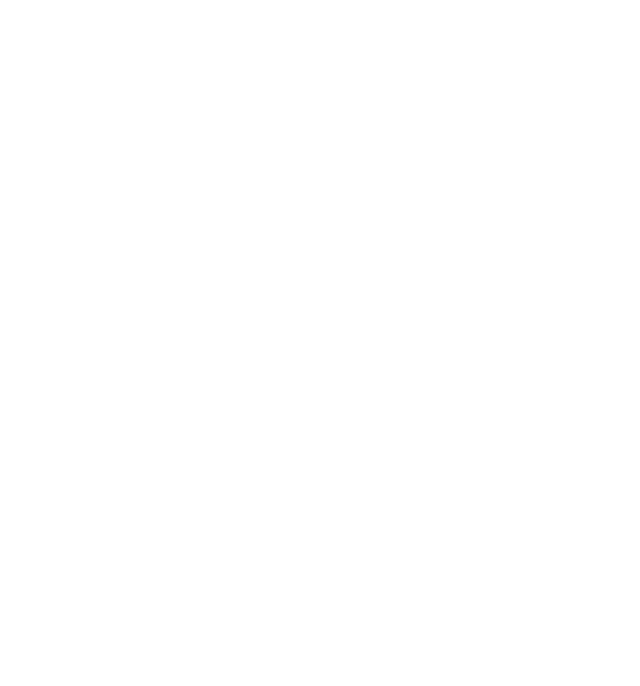
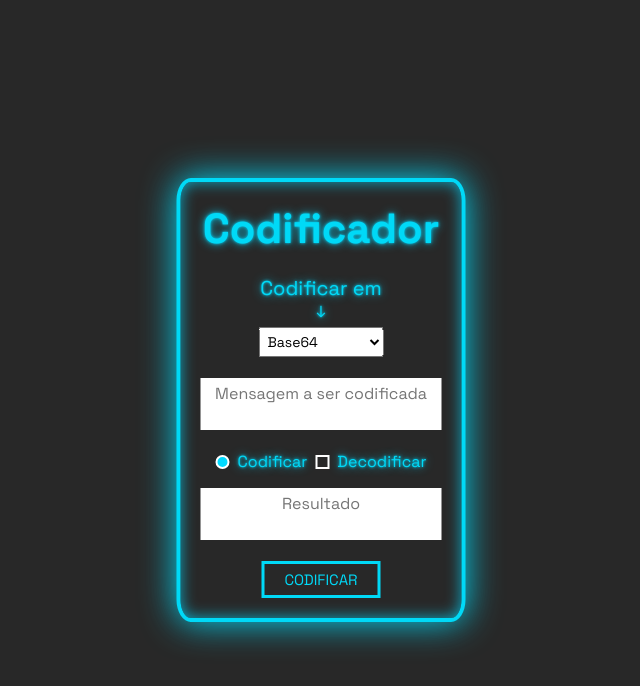
Before and after one commit to nobrupsiq/projeto-individual-resilia-MD2, a plain HTML site: page index.html in a window 1280 px wide. Shown: the whole page, without its empty margins (319-959 px from the left). Drawn offline with Linux system fonts and the light colour scheme.

Commit message:
html e css finalizado

```diff
--- a/assets/css/style.css
+++ b/assets/css/style.css
@@ -2,16 +2,104 @@
     padding: 0;
     margin: 0;
     box-sizing: border-box;
+    font-family: 'Space Grotesk', sans-serif;
 }
 
-ul,
-a {
-    list-style: none;
-    text-decoration: none;
-    color: #000;
+body {
+    background: #282828;
 }
 
-img {
-    max-width: 100%;
-    display: block;
+.container {
+    position: absolute;
+    top: 50%;
+    left: 50%;
+    transform: translate(-50%, -50%);
+    max-width: 23.75rem;
+    margin: 0 auto;
+    padding: 1.25rem;
+    text-align: center;
+    border-radius: 5%;
+    color: #fff;
+    background-color: #282828;
+    border: 4px solid #00d9f7;
+    color: #00d9f7;
+    box-shadow: 0px 0px 35px #00d9f7, 0px 0px 15px #00d9ffc0 inset;
+    text-shadow: 0px 0px 10px #00d9ffcc, 0px 0px 3px #00d9ff;
 }
+
+.container h1 {
+    font-size: 2.625rem;
+    margin: 0 0 1.25rem 0;
+}
+.container p {
+    font-size: 1.25rem;
+}
+
+.container #select {
+    margin: 5px;
+    padding: 4px;
+    outline: none;
+    font-size: 14px;
+}
+
+.container #saltos {
+    display: none;
+}
+
+.container #saltos input {
+    margin: 5px;
+    padding: 4px;
+    outline: none;
+    font-size: 14px;
+}
+
+.container #listBox {
+    display: flex;
+    justify-content: center;
+    align-items: center;
+    gap: 8px;
+}
+.container #listBox input {
+    all: unset;
+    width: 10px;
+    height: 10px;
+    border: 2px solid #fff;
+    transition: 0.4s;
+}
+
+.container #listBox input:checked {
+    background-color: #00d9ff;
+    border-radius: 10px;
+}
+
+.container textarea {
+    resize: none;
+    text-align: center;
+    margin: 1rem 0 1rem 0;
+    padding: 0.3125rem;
+    font-size: 1rem;
+    outline: none;
+    border: none;
+    color: #000;
+    font-weight: bold;
+}
+.container textarea::placeholder {
+    font-weight: normal;
+}
+
+button {
+    padding: 6px 20px;
+    border: 3px solid #00d9f7;
+    background-color: transparent;
+    color: #00d9f7;
+    font-size: 15px;
+    text-transform: uppercase;
+    cursor: pointer;
+    transition: 0.2s;
+}
+
+button:hover {
+    box-shadow: 0px 0px 10px #00d9f7, 0px 0px 15px #00d9ffc0 inset;
+    text-shadow: 0px 0px 10px #00d9ffcc, 0px 0px 3px #00d9ff;
+    scale: 1.07;
+}
--- a/index.html
+++ b/index.html
@@ -2,12 +2,55 @@
 <html lang="en">
     <head>
         <meta charset="UTF-8" />
-        <meta http-equiv="X-UA-Compatible" content="IE=edge" />
         <meta name="viewport" content="width=device-width, initial-scale=1.0" />
-        <title>Projeto individual Módulo 2</title>
+        <title>Decodificador</title>
+        <link rel="preconnect" href="https://fonts.googleapis.com" />
+        <link rel="preconnect" href="https://fonts.gstatic.com" crossorigin />
+        <link
+            href="https://fonts.googleapis.com/css2?family=Space+Grotesk:wght@400;700&display=swap"
+            rel="stylesheet"
+        />
         <link rel="stylesheet" href="./assets/css/style.css" />
     </head>
     <body>
+        <main class="container">
+            <div>
+                <h1>Codificador</h1>
+                <p>Codificar em</p>
+                <div>↓</div>
+                <select id="select">
+                    <option disabled>Selecione</option>
+                    <option data-base value="1">Base64</option>
+                    <option data-cifra value="2">Cifra de César</option>
+                </select>
+            </div>
+
+            <!-- Caso cifra de césar -->
+            <section id="saltos">
+                <p>Quant. de saltos</p>
+                <div>↓</div>
+                <input id="inp_saltos" type="number" max="26" min="1" value="1" />
+            </section>
+
+            <!-- Mensagem a ser codificada -->
+            <section>
+                <textarea data-msg-a cols="24" rows="2" placeholder="Mensagem a ser codificada"></textarea>
+
+                <!-- Checkbox -->
+                <div id="listBox">
+                    <input id="checkencode" type="radio" name="check" checked />Codificar
+                    <input id="checkdecode" type="radio" name="check" />Decodificar
+                </div>
+            </section>
+
+            <!-- Resultado -->
+            <div>
+                <textarea data-msg-b cols="24" rows="2" placeholder="Resultado"></textarea>
+            </div>
+
+            <button>Codificar</button>
+        </main>
+
         <script src="./assets/js/script.js"></script>
     </body>
 </html>
```
